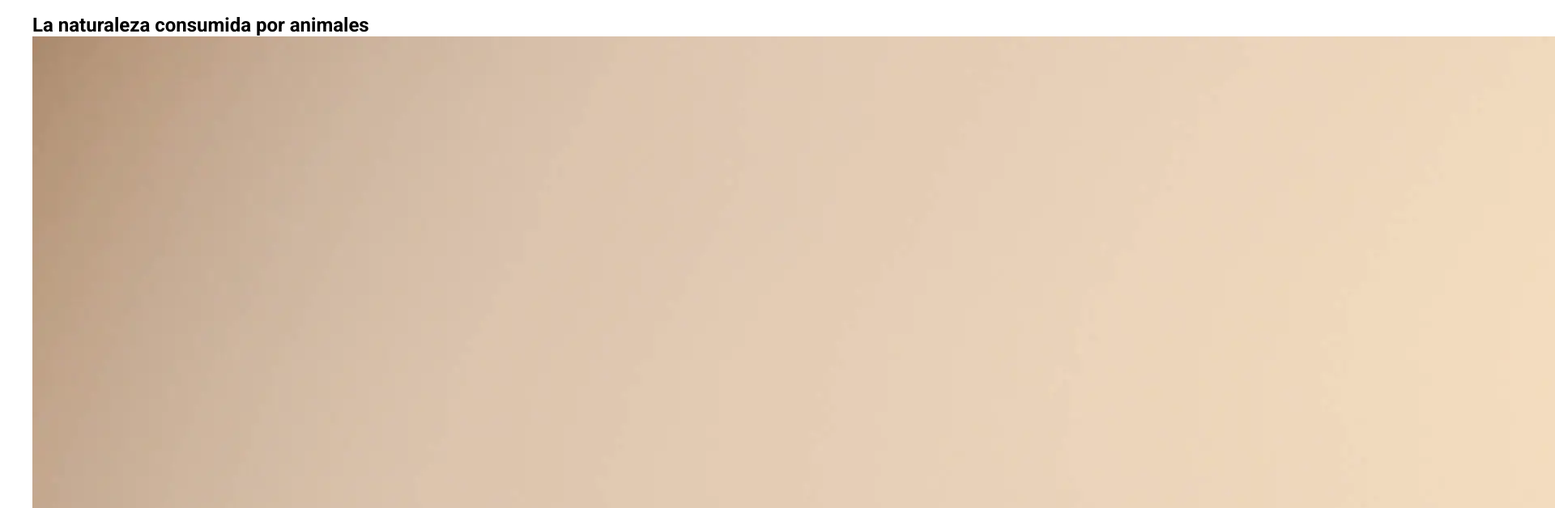
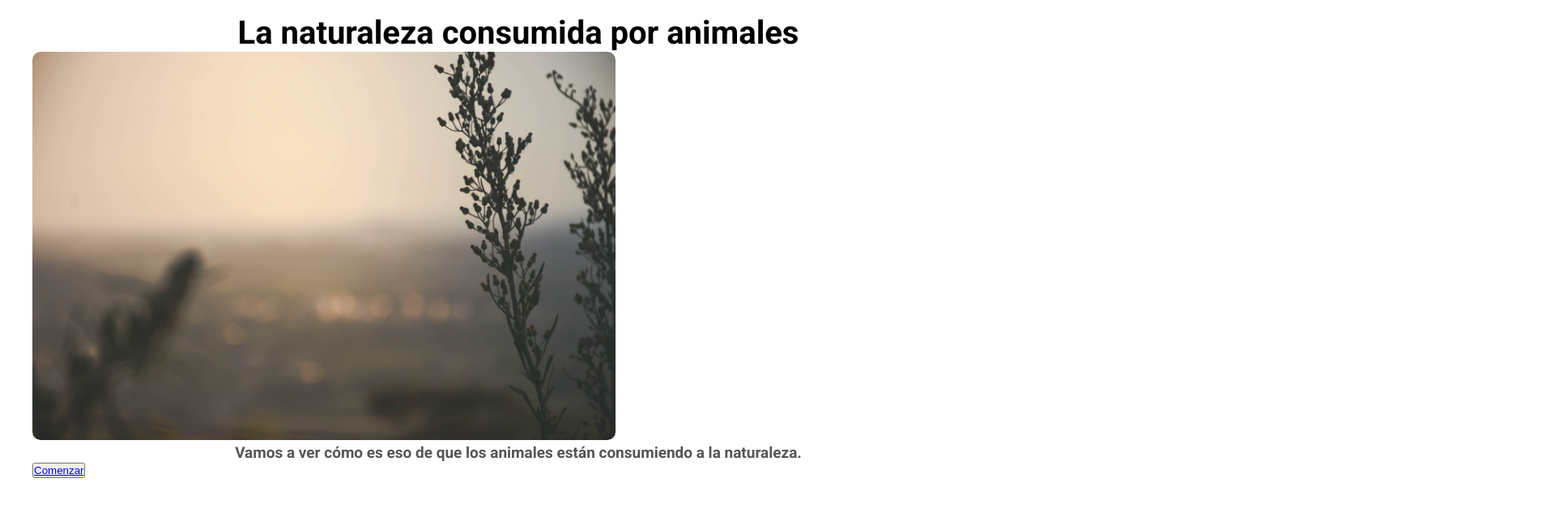
Before and after one commit to OlgaPio/proyecto-css, a plain HTML site: page index.html in a window 1280 px wide. Shown: the part 101-729 px from the top of the page at 81% size, 1920 px wide, since content can reach past the window. Drawn offline with Linux system fonts and the light colour scheme; grey boxes are pictures that could not be loaded.

Commit message:
Actualizacion de css

```diff
--- a/assets/css/styles.css
+++ b/assets/css/styles.css
@@ -44,3 +44,28 @@ html{
     color: black;
     border-bottom: 1px solid black;
 }
+
+.container .banner{
+display: flex;
+flex-direction: column;
+}
+
+
+.banner__title {
+  font-size: 40px;
+  font-weight: bold;
+  text-align: center;
+}
+
+
+.banner__image img {
+  width: 60%;
+  border-radius: 10px;
+}
+
+
+.banner__subtitle {
+  font-size: 19px;
+  color: #555;
+  text-align: center;
+}
```
